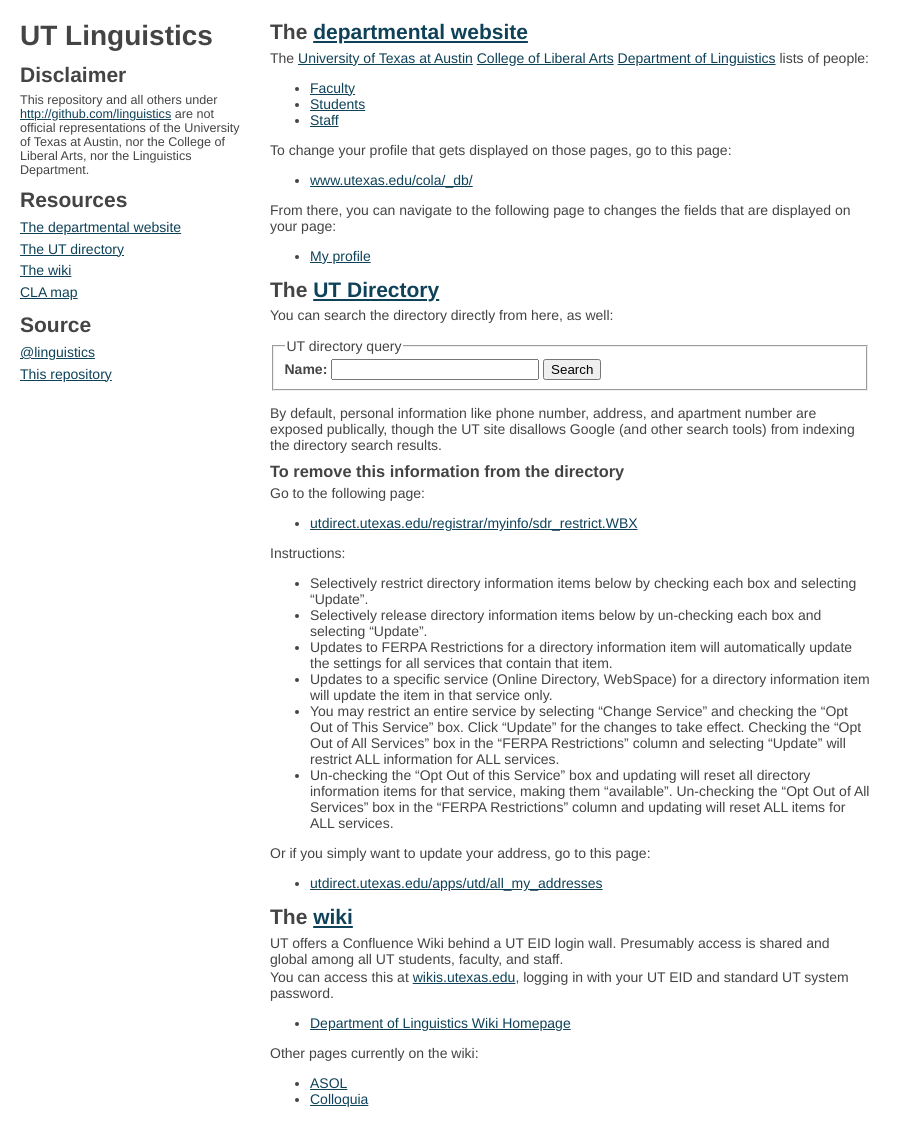
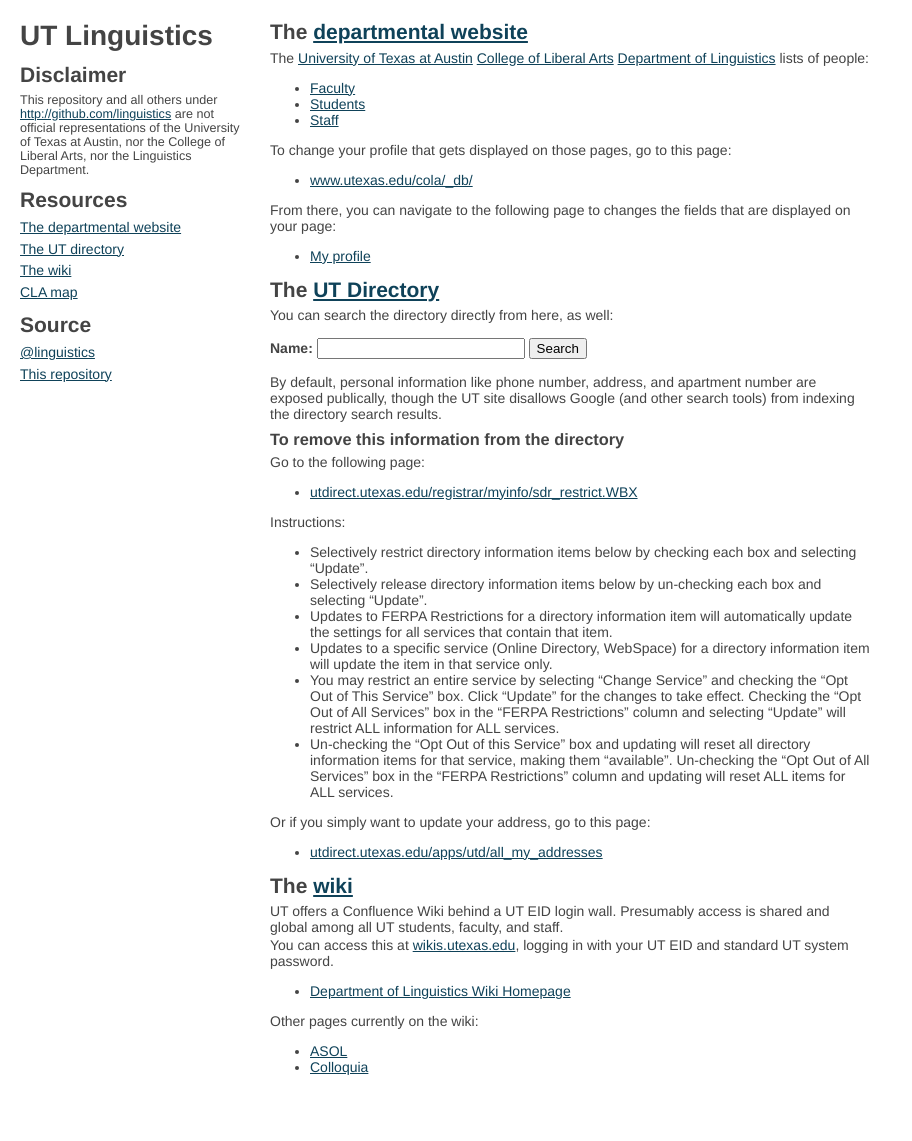
Before and after one commit to linguistics/linguistics.github.io, a Jekyll site: the page built from index.md, in a window 1280 px wide and 1141 px high. Shown: the whole window, without its empty margins (0-912 px from the left). Built offline with Jekyll 4.4.1, drawn with Linux system fonts in a browser that asks for light colours; Markdown is read by kramdown in place of the engine named in the settings.

Commit message:
Maybe it was that fieldset?

```diff
--- a/index.md
+++ b/index.md
@@ -23,11 +23,8 @@
 You can search the directory directly from here, as well:
 
 <form action="http://www.utexas.edu/directory/index.php" method="get">
-  <fieldset>
-    <legend>UT directory query</legend>
-    <label><b>Name:</b> <input name="q" style="width: 200px" /></label>
-    <button>Search</button>
-  </fieldset>
+  <label><b>Name:</b> <input name="q" style="width: 200px" /></label>
+  <button>Search</button>
 </form>
 
 By default, personal information like phone number, address, and apartment number are exposed publically, though the UT site disallows Google (and other search tools) from indexing the directory search results.
```
